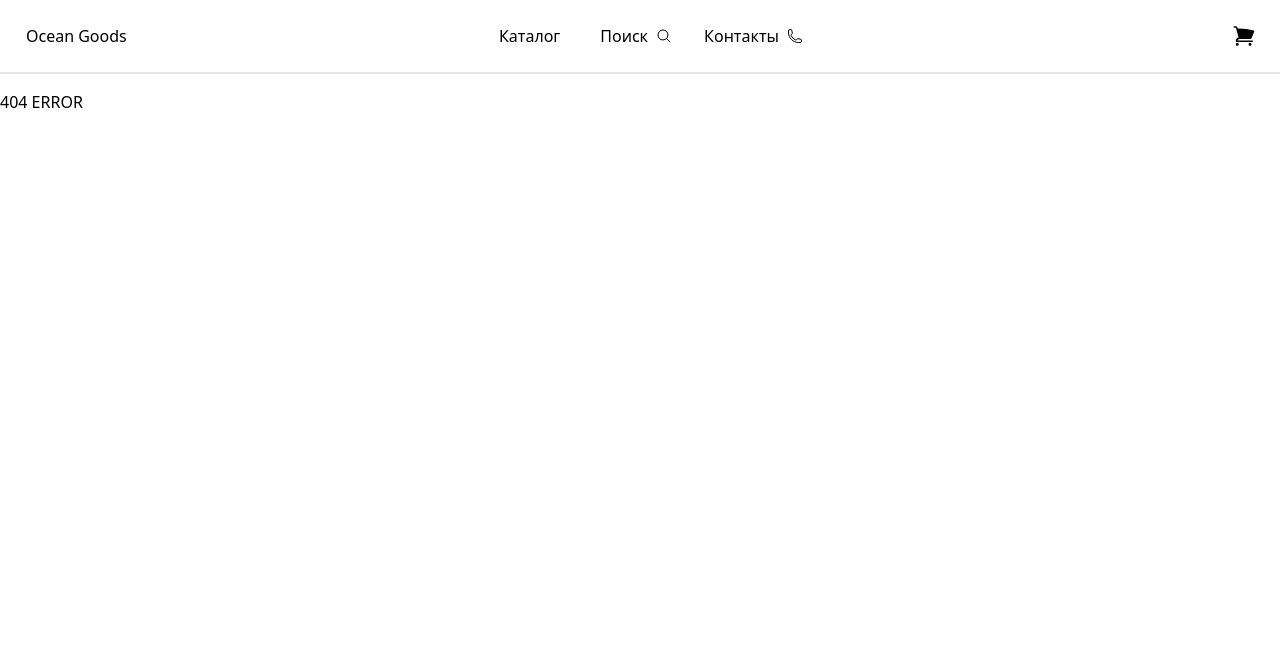
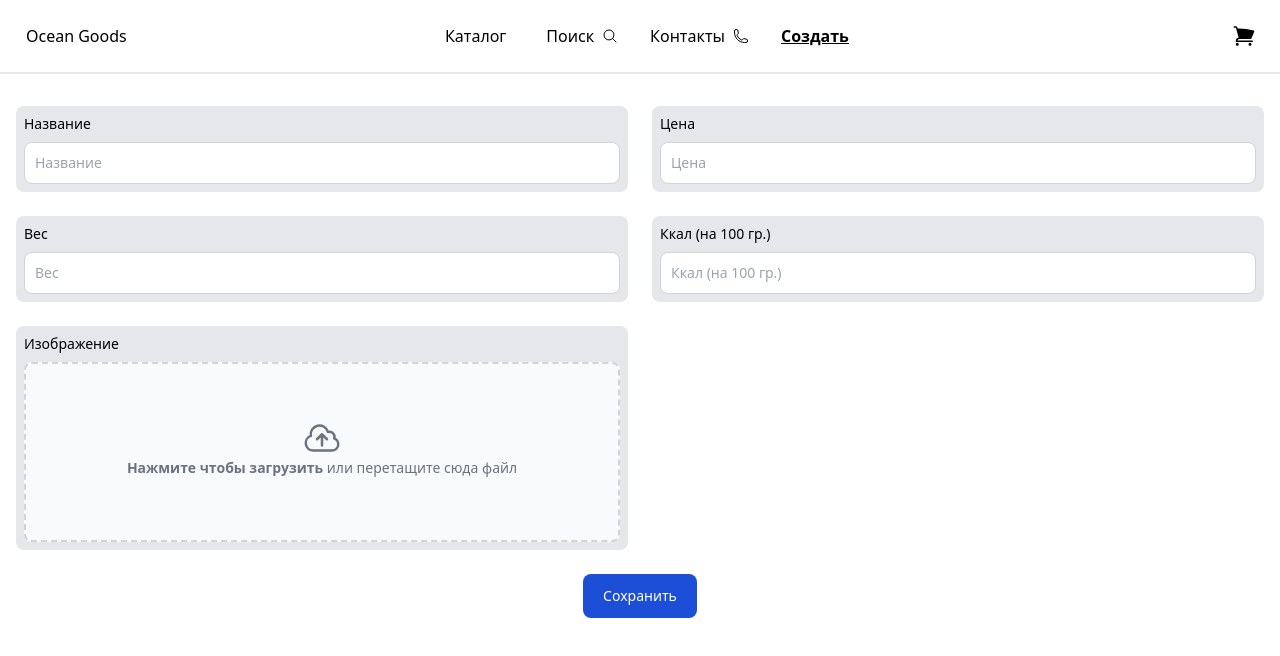
Before and after one commit to citizenofjustice/ocean-goods, a React (Vite) app in the folder client/: page /new-item in a window 1280 px wide. Before the commit this address had no page. Shown: the top 656 px of the page. Built offline with nearby package versions, Linux system fonts and the light colour scheme.

Commit message:
added new page with input form, inputfield component

```diff
--- a/client/src/App.tsx
+++ b/client/src/App.tsx
@@ -9,6 +9,7 @@ import ContactPage from "./components/Pages/ContactPage";
 import CatalogPage from "./components/Pages/CatalogPage";
 import NotFoundPage from "./components/Pages/NotFoundPage";
 import { RootStoreContext } from "./store/root-store-context";
+import AddToCatalogPage from "./components/Pages/AddToCatalogPage";
 
 // Create a client
 const queryClient = new QueryClient();
@@ -25,6 +26,7 @@ function App() {
                 <Route path="item/:id" element={<ItemPage />} />
                 <Route path="search" element={<SearchPage />} />
                 <Route path="contact" element={<ContactPage />} />
+                <Route path="new-item" element={<AddToCatalogPage />} />
                 <Route path="*" element={<NotFoundPage />} />
               </Route>
             </Routes>
--- a/client/src/classes/CartItemModel.ts
+++ b/client/src/classes/CartItemModel.ts
@@ -10,7 +10,7 @@ class CartItemModel implements CartItem {
   productId: string = nanoid();
   name: string;
   price: number;
-  weigth: number;
+  weight: number;
   kcal: number;
   image?: JSX.Element;
 
@@ -23,7 +23,7 @@ class CartItemModel implements CartItem {
   constructor(
     productId: string,
     name: string,
-    weigth: number,
+    weight: number,
     price: number,
     kcal: number,
     image?: JSX.Element
@@ -32,7 +32,7 @@ class CartItemModel implements CartItem {
     this.productId = productId;
     this.name = name;
     this.price = price;
-    this.weigth = weigth;
+    this.weight = weight;
     this.kcal = kcal;
     this.image = image;
   }
--- a/client/src/components/CartElement.tsx
+++ b/client/src/components/CartElement.tsx
@@ -23,7 +23,7 @@ const CartElement: React.FC<{
         </div>
         <div className="grow flex flex-col justify-start items-start mr-4">
           <div>{cartItem.name}</div>
-          <div>{`${cartItem.kcal} ккал., ${cartItem.weigth} гр.`}</div>
+          <div>{`${cartItem.kcal} ккал., ${cartItem.weight} гр.`}</div>
         </div>
         <div className="basis-1/8 text-right mr-4">
           {cartItem.totalProductPrice}
--- a/client/src/components/ItemCard.tsx
+++ b/client/src/components/ItemCard.tsx
@@ -30,7 +30,7 @@ const ItemCard: React.FC<{
         <div className="basis-1/12" />
         <div className="basis-2/12 flex items-center">
           <div className="flex flex-col justify-end">
-            <ItemInfoCard>{`${catalogItem.weigth} гр.`}</ItemInfoCard>
+            <ItemInfoCard>{`${catalogItem.weight} гр.`}</ItemInfoCard>
             <ItemInfoCard>{`${catalogItem.kcal} ккал.`}</ItemInfoCard>
             <ItemInfoCard>{`${catalogItem.price} руб.`}</ItemInfoCard>
           </div>
--- a/client/src/components/Layouts/Navbar.tsx
+++ b/client/src/components/Layouts/Navbar.tsx
@@ -33,6 +33,13 @@ const menuItems: MenuItem[] = [
     title: "Контакты",
     path: "/contact",
     icon: <PhoneIcon className="w-4 h-4" />,
+  },
+  {
+    //temp
+    id: nanoid(),
+    title: "Создать",
+    path: "/new-item",
+    // icon: <PhoneIcon className="w-4 h-4" />,
   },
 ];
 
--- /dev/null
+++ b/client/src/components/Pages/AddToCatalogPage.tsx
@@ -0,0 +1,51 @@
+import LabeledInputField from "../UI/LabeledInputField";
+// import { CatalogItem } from "../../types/CatalogItem";
+
+interface InputFields {
+  title: string;
+  inputId: string;
+  inputType: string;
+}
+
+const formInputs: InputFields[] = [
+  { title: "Название", inputId: "add-to-catalog-name", inputType: "text" },
+  { title: "Цена", inputId: "add-to-catalog-price", inputType: "number" },
+  { title: "Вес", inputId: "add-to-catalog-weight", inputType: "number" },
+  {
+    title: "Ккал (на 100 гр.)",
+    inputId: "add-to-catalog-kcal",
+    inputType: "number",
+  },
+  { title: "Изображение", inputId: "add-to-catalog-image", inputType: "file" },
+];
+
+const AddToCatalogPage = () => {
+  return (
+    <>
+      <div className="p-4">
+        <form>
+          <div className="grid gap-6 mb-6 md:grid-cols-2">
+            {formInputs.map((input) => (
+              <LabeledInputField
+                key={input.inputId}
+                title={input.title}
+                inputId={input.inputId}
+                inputType={input.inputType}
+              />
+            ))}
+          </div>
+          <div className="flex justify-center">
+            <button
+              type="submit"
+              className="text-white bg-blue-700 hover:bg-blue-800 focus:ring-4 focus:outline-none focus:ring-blue-300 font-medium rounded-lg text-sm sm:w-auto px-5 py-3 text-center"
+            >
+              Cохранить
+            </button>
+          </div>
+        </form>
+      </div>
+    </>
+  );
+};
+
+export default AddToCatalogPage;
--- a/client/src/components/Pages/CatalogPage.tsx
+++ b/client/src/components/Pages/CatalogPage.tsx
@@ -13,7 +13,7 @@ const catalogItems: CatalogItem[] = [
     productId: nanoid(),
     name: "Горбуша",
     price: 200,
-    weigth: 320,
+    weight: 320,
     kcal: 80,
     image: <img src={tmpImg} />,
   },
@@ -21,7 +21,7 @@ const catalogItems: CatalogItem[] = [
     productId: nanoid(),
     name: "Тунец",
     price: 250,
-    weigth: 280,
+    weight: 280,
     kcal: 90,
     image: <img src={tmpImg} />,
   },
@@ -29,7 +29,7 @@ const catalogItems: CatalogItem[] = [
     productId: nanoid(),
     name: "Сайра",
     price: 230,
-    weigth: 350,
+    weight: 350,
     kcal: 120,
     image: <img src={tmpImg} />,
   },
@@ -37,7 +37,7 @@ const catalogItems: CatalogItem[] = [
     productId: nanoid(),
     name: "Горбуша",
     price: 200,
-    weigth: 320,
+    weight: 320,
     kcal: 80,
     image: <img src={tmpImg} />,
   },
@@ -45,7 +45,7 @@ const catalogItems: CatalogItem[] = [
     productId: nanoid(),
     name: "Тунец",
     price: 250,
-    weigth: 280,
+    weight: 280,
     kcal: 90,
     image: <img src={tmpImg} />,
   },
@@ -53,7 +53,7 @@ const catalogItems: CatalogItem[] = [
     productId: nanoid(),
     name: "Сайра",
     price: 230,
-    weigth: 350,
+    weight: 350,
     kcal: 120,
     image: <img src={tmpImg} />,
   },
@@ -61,7 +61,7 @@ const catalogItems: CatalogItem[] = [
     productId: nanoid(),
     name: "Горбуша",
     price: 200,
-    weigth: 320,
+    weight: 320,
     kcal: 80,
     image: <img src={tmpImg} />,
   },
@@ -69,7 +69,7 @@ const catalogItems: CatalogItem[] = [
     productId: nanoid(),
     name: "Тунец",
     price: 250,
-    weigth: 280,
+    weight: 280,
     kcal: 90,
     image: <img src={tmpImg} />,
   },
@@ -77,7 +77,7 @@ const catalogItems: CatalogItem[] = [
     productId: nanoid(),
     name: "Сайра",
     price: 230,
-    weigth: 350,
+    weight: 350,
     kcal: 120,
     image: <img src={tmpImg} />,
   },
--- /dev/null
+++ b/client/src/components/UI/LabeledInputField.tsx
@@ -0,0 +1,77 @@
+import { useState } from "react";
+import { CloudArrowUpIcon } from "@heroicons/react/24/outline";
+
+const LabeledInputField: React.FC<{
+  inputId: string;
+  title: string;
+  inputType: string;
+}> = ({ inputId, title, inputType }) => {
+  const isImage: boolean = Boolean(inputType === "file");
+
+  return (
+    <div className="bg-gray-200 p-2 rounded-lg">
+      <label htmlFor={inputId} className="block mb-2 text-sm font-medium">
+        {title}
+      </label>
+      {isImage ? (
+        <div className="flex items-center">
+          <Dropzone id={inputId} type={inputType} title={title} />
+        </div>
+      ) : (
+        <input
+          type={inputType}
+          id={inputId}
+          className="border border-gray-300 text-sm rounded-lg focus:ring-blue-500 focus:border-blue-500 block w-full p-2.5"
+          placeholder={title}
+          required
+        />
+      )}
+    </div>
+  );
+};
+
+export default LabeledInputField;
+
+const Dropzone: React.FC<{
+  id: string;
+  type: string;
+  title: string;
+}> = ({ id, type, title }) => {
+  const [previewImage, setPreviewImage] = useState<string>("");
+
+  const handleImageSelect = (event: React.ChangeEvent<HTMLInputElement>) => {
+    const selectedFiles = event.target.files as FileList;
+    setPreviewImage(URL.createObjectURL(selectedFiles?.[0]));
+  };
+  const labelClass =
+    "flex flex-col items-center justify-center w-full border-2 border-gray-300 border-dashed rounded-lg cursor-pointer bg-gray-50";
+  return (
+    <div className="flex items-center justify-center w-full">
+      <label
+        htmlFor={id}
+        className={`${previewImage && "hidden"} ${labelClass}`}
+      >
+        <div className="flex flex-col items-center justify-center h-44">
+          <CloudArrowUpIcon className="w-10 h-10 text-gray-500" />
+          <p className="mb-2 text-sm text-gray-500">
+            <span className="font-semibold">Нажмите чтобы загрузить</span> или
+            перетащите сюда файл
+          </p>
+        </div>
+        <input
+          id={id}
+          type={type}
+          name={title}
+          onChange={handleImageSelect}
+          accept="image/*"
+          className="hidden"
+        />
+      </label>
+      {previewImage && (
+        <div className="py-2 h-44">
+          <img className="h-full" src={previewImage} />
+        </div>
+      )}
+    </div>
+  );
+};
--- a/client/src/store/cartStore.tsx
+++ b/client/src/store/cartStore.tsx
@@ -41,7 +41,7 @@ class cartStore {
         new CartItemModel(
           product.productId,
           product.name,
-          product.weigth,
+          product.weight,
           product.price,
           product.kcal,
           product.image
--- a/client/src/types/CatalogItem.ts
+++ b/client/src/types/CatalogItem.ts
@@ -3,7 +3,7 @@ export interface CatalogItem {
   productId: string;
   name: string;
   price: number;
-  weigth: number;
+  weight: number;
   kcal: number;
   image?: JSX.Element;
 }
```
